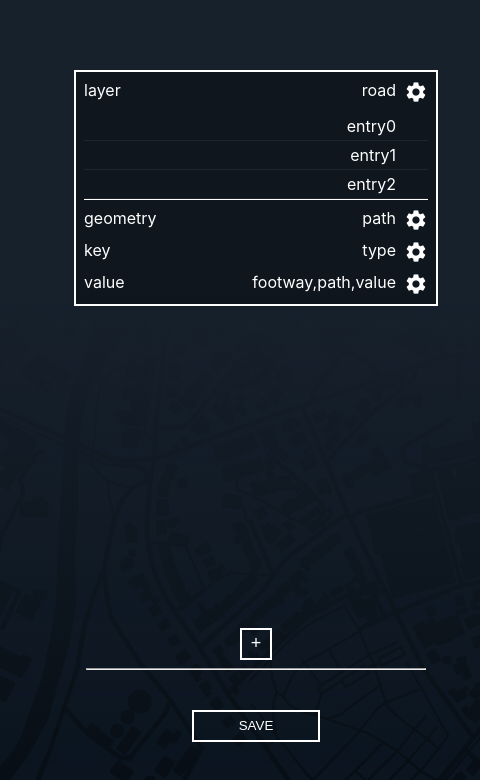
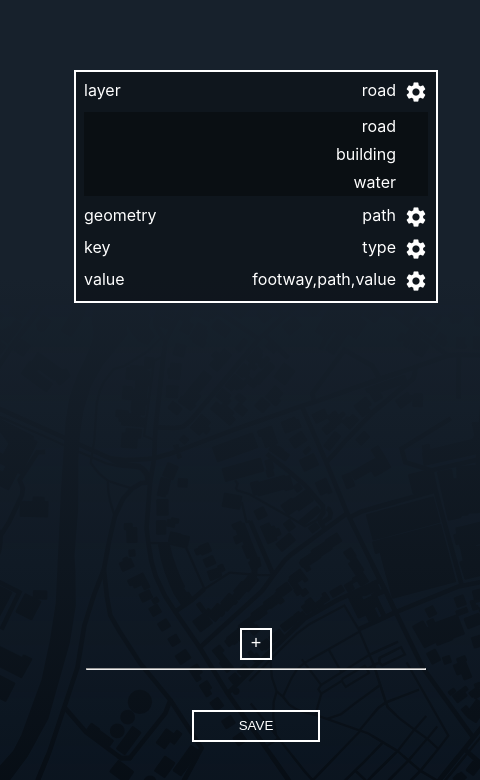
Before and after one commit to Anduni/maptool, an Electron app: page asset/views/settingsScreenDynamic.html in a window 480 px wide. Both pictures are taken after a click on the button 416 px from the left and 92 px from the top of the page. Shown: the top 780 px of the page. Drawn offline with Linux system fonts and the light colour scheme.

Commit message:
improved filter interface

```diff
--- a/asset/css/panel.css
+++ b/asset/css/panel.css
@@ -116,7 +116,7 @@ body {
     /* animated */
     max-height: 150px;
     margin-top: 12px;
-    border-bottom: 1px solid white;
+    /* border-bottom: 1px solid white; */
 }
 .dropdown::-webkit-scrollbar {
     display: none;
@@ -127,7 +127,8 @@ body {
 
     /* animated */
     transition: 200ms;
-    border-bottom: 1px solid #ffffff10;
+    /* border-bottom: 1px solid #ffffff10; */
+    background-color: #00000055;
 }
 .dropdown-entry:hover {
     /* background-color: #ffffff20; */
--- a/asset/views/settingsScreenDynamic.html
+++ b/asset/views/settingsScreenDynamic.html
@@ -30,7 +30,15 @@
 
 
 <template id="panel-template">
-    <div id='panel' class="panel">
+    <div
+        id='panel'
+        class="panel"
+        multiselect="false"
+
+        layer=""
+        geometry=""
+        key=""
+        value="">
 
         <div class="line">
             <span class="label">
@@ -45,7 +53,7 @@
             <div
                 id="dropdown"
                 class="dropdown"
-                name="false"></div>
+                expand="false"></div>
         </div>
 
         <button
--- a/code/ui/settingsScreenDynamic.js
+++ b/code/ui/settingsScreenDynamic.js
@@ -62,15 +62,46 @@ function createEntry (index) {
         var id = `filter_${index}_${panelname}`;
 
         var panel_instance = document.importNode(panel_template.content, true);
-        panel_instance.querySelector('#panel').id = id + '_panel';
+        var panel = panel_instance.querySelector('#panel')
+
+        panel.id = id + '_panel';
+        panel.setAttribute('key', panelname);
+        panel.setAttribute('value', current_filter[panelname]);
+
         panel_instance.querySelector('#btn-edit').ref = id;
-        panel_instance.querySelector('#key').textContent = panelname;
-        panel_instance.querySelector('#value').textContent = current_filter[panelname];
+        panel_instance.querySelector('#key').textContent = panel.getAttribute('key');
+        panel_instance.querySelector('#value').textContent = panel.getAttribute('value');
 
         var dropdown = panel_instance.querySelector('#dropdown');
         dropdown.id = id + '_dropdown';
 
-        source_content.forEach((entry) => {
+        var sourceList = ['null'];
+
+        // if(panelname == 'layer') {
+        //     sourceList = filter_schema.layer;
+        //     console.log(sourceList);
+        // }
+
+        switch (panelname) {
+            case 'layer':
+                sourceList = filter_schema.layer;
+                panel.setAttribute('multiselect', false);
+                break;
+            case 'geometry':
+                sourceList = filter_schema.geometrytype;
+                panel.setAttribute('multiselect', false);
+                break;
+            case 'key':
+                sourceList = filter_schema[current_filter.layer].keys;
+                panel.setAttribute('multiselect', false);
+                break;
+            case 'value':
+                sourceList = filter_schema[current_filter.layer].values[current_filter.key];
+                panel.setAttribute('multiselect', true);
+                break;
+        }
+
+        sourceList.forEach((entry) => {
             var dropdown_entry_instance = document.importNode(dropdown_entry_template.content, true);
             dropdown_entry_instance.querySelector('span').ref = id;
             dropdown_entry_instance.querySelector('span').textContent = entry;
@@ -99,15 +130,13 @@ function newKeyDropdown (dropdown) {}
 function newValueDropdown (dropdown) {}
 
 
-
 function onEntrySelected (entry) {
     var id = entry.ref;
     var value = filter_container.querySelector(`#${id}_panel`).querySelector('#value');
-    // value.innerText = entry.textContent;
+    var panel = filter_container.querySelector(`#${id}_panel`);
 
-    let isMultiselect = entry.getAttribute('multiselect') == 'true';
+    let isMultiselect = panel.getAttribute('multiselect') == 'true';
     let isSelected = entry.getAttribute('selected') == 'true';
-
 
     if (isMultiselect) {
         entry.setAttribute('selected', !isSelected);
@@ -115,18 +144,27 @@ function onEntrySelected (entry) {
 
         // ## add entry to value list
         // ## update valuelist
-        let valuelist = value.getAttribute('value').split(',');
-        console.log(valuelist);
 
+        let valuelist = filter_container.querySelector(`#${id}_panel`).getAttribute('value').split(',');
         isSelected ? valuelist.splice(valuelist.indexOf(entry.textContent), 1) : valuelist.push(entry.textContent);
+        // console.log(valuelist);
 
-        value.setAttribute('value', valuelist);
-        value.innerText = value.getAttribute('value');
+        panel.setAttribute('value', valuelist);
+
+        // ## better formating
+
+        // var text = '';
+        // valuelist.forEach(element => {
+        //     text += element + '<br>';
+        // });
+        // value.innerHTML = text;
+
+        value.innerText = valuelist;
     }
     else {
         // close list
         filter_container.querySelector(`#${id}_dropdown`).classList.remove('expand');
-        filter_container.querySelector(`#${id}_dropdown`).setAttribute('value', false);
+        filter_container.querySelector(`#${id}_dropdown`).setAttribute('expand', false);
 
         // purge list
         resetDropdown(id);
@@ -139,7 +177,6 @@ function onEntrySelected (entry) {
     }
 }
 
-
 function resetDropdown (id) {
     let entries = filter_container.querySelector(`#${id}_dropdown`).children;
     for (i=0; i<entries.length; i++) {
@@ -148,13 +185,12 @@ function resetDropdown (id) {
     }
 }
 
-
 function onEdit (data) {
     var dropdown = filter_container.querySelector(`#${data.ref}_dropdown`);
-    var state = dropdown.getAttribute('value') == 'true';
+    var state = dropdown.getAttribute('expand') == 'true';
     state = !state;
     state ? dropdown.classList.add('expand') : dropdown.classList.remove('expand');
-    dropdown.setAttribute('value', state);
+    dropdown.setAttribute('expand', state);
 }
 
 
```
